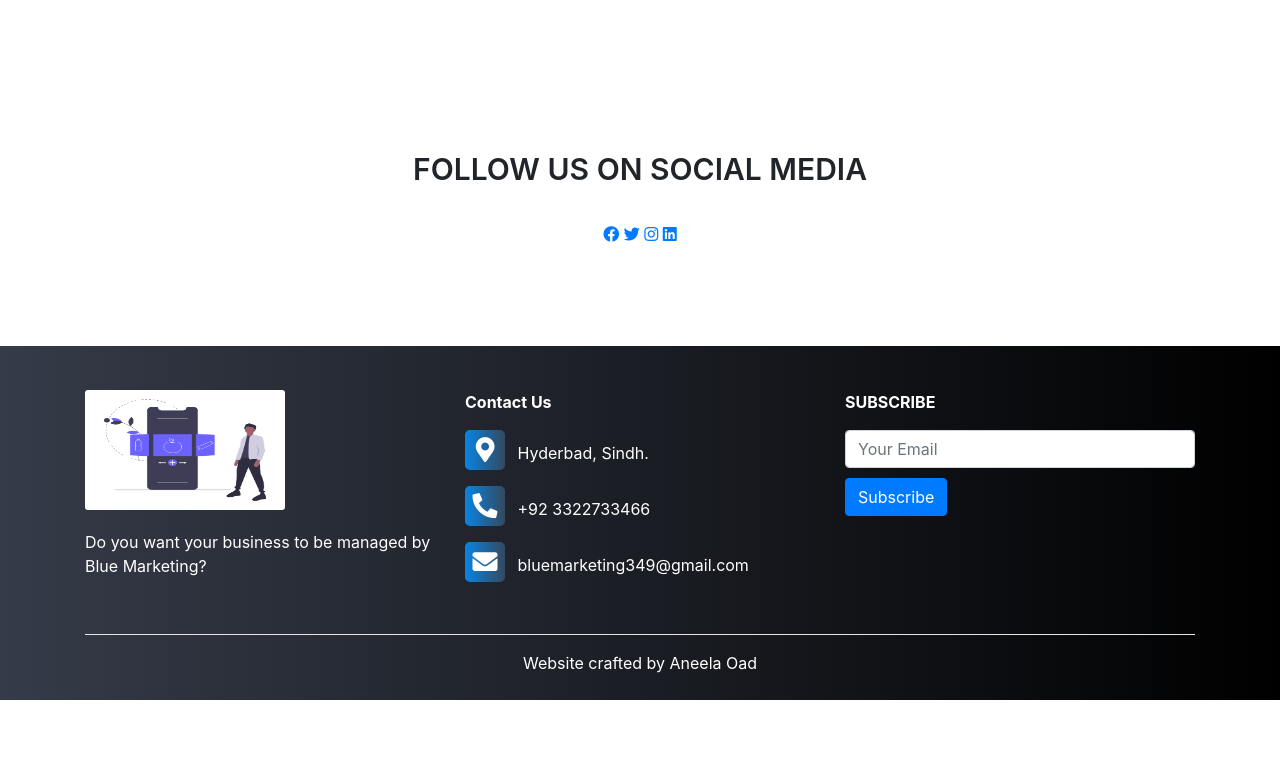
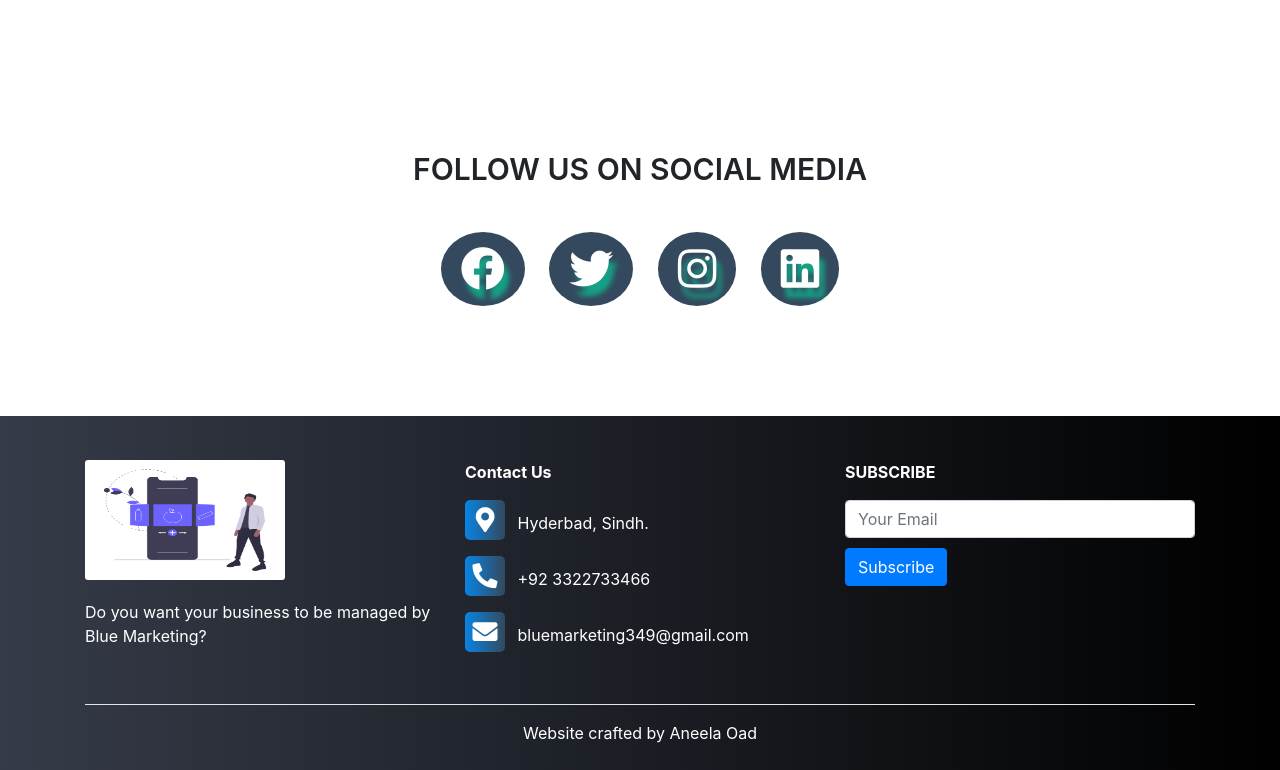
Before and after one commit to Aneela-Codes/Blue-Marketing, a plain HTML site: page index.html in a window 1280 px wide. Shown: the part 2669-3439 px from the top of the page. Before the commit the page ends 3369 px from the top, so only its background shows below. Drawn offline with nearby package versions, Linux system fonts and the light colour scheme.

Commit message:
adding style to icons

```diff
--- a/style.css
+++ b/style.css
@@ -203,11 +203,17 @@ body{
         font-weight: 600;
         margin-bottom: 30px;
     }
-    .social-icons img{
-        width: 60px;
+    .social-icons i{
+        background-color: #34495e;
+        padding: 15px 20px;
+        border-radius: 50%;
+        font-size: 44px;
+        margin: 10px;
         transition: 0.5s;
+        color: white;
+        text-shadow:  5px 10px 5px #16a085;
     }
-    #social-media img:hover{
+    #social-media i:hover{
         transform: translateY(-10px);
     }
     /*.................. FOOTER............. */
```
